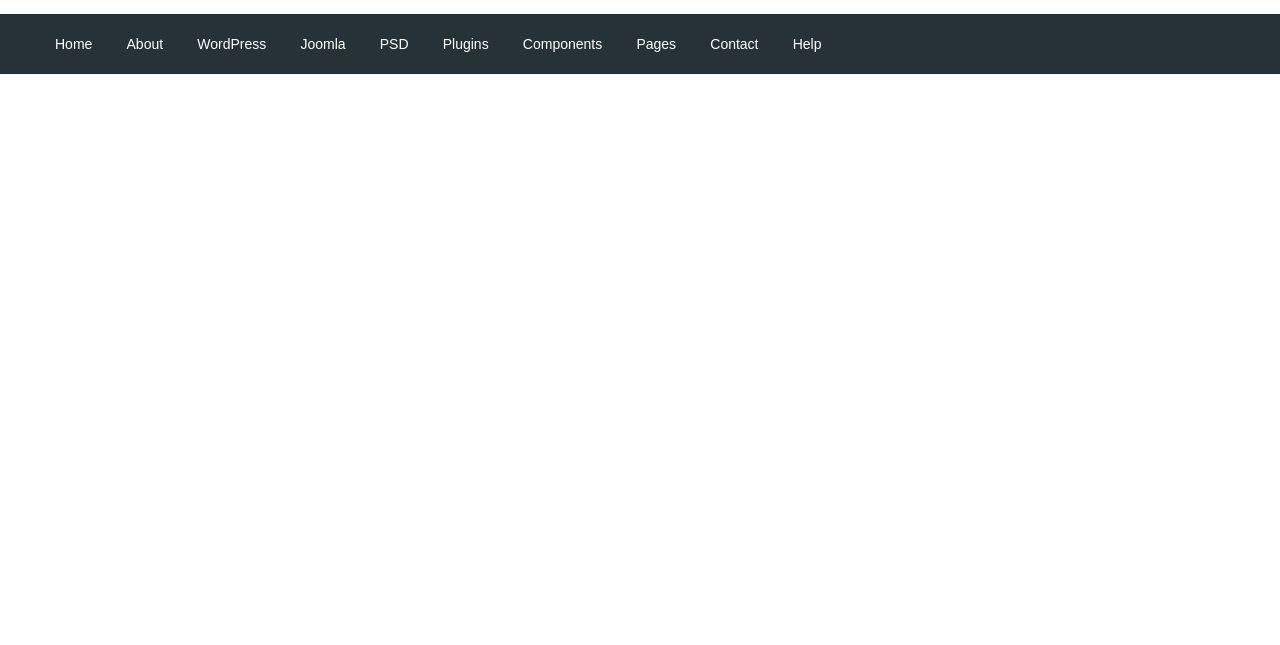
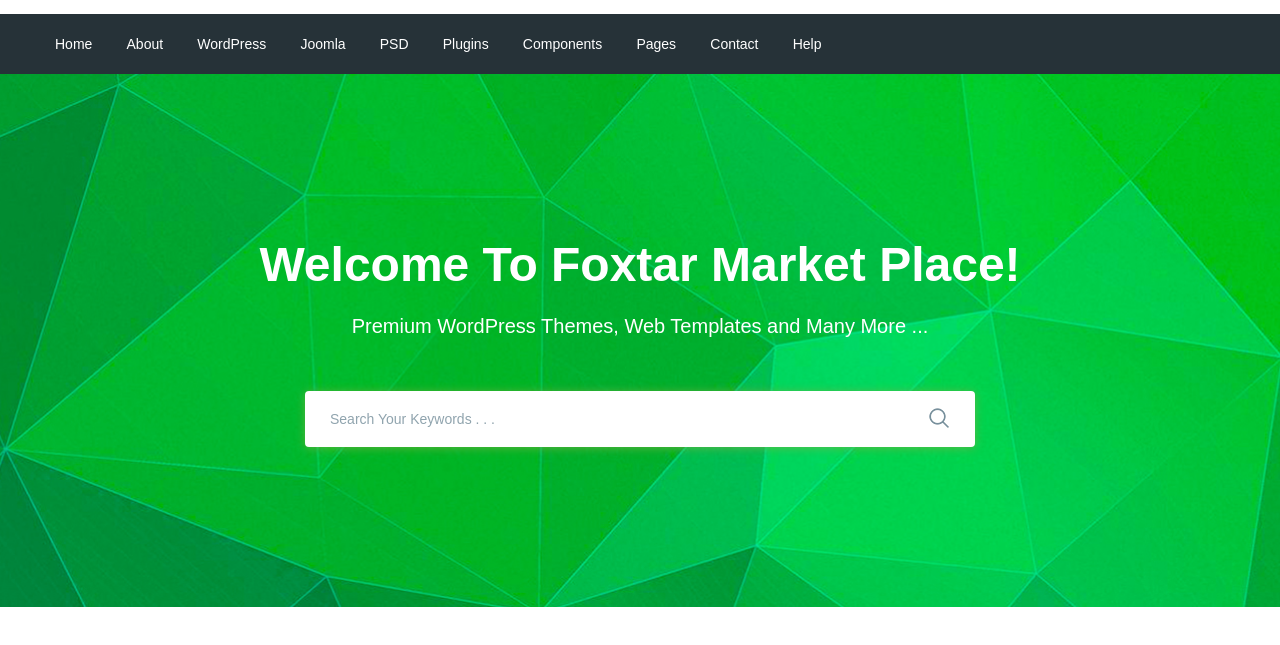
Before and after one commit to Eveyd4fy/moderno, a website: page app/index.html in a window 1280 px wide. Shown: the part 77-722 px from the top of the page. Drawn offline with nearby package versions, Linux system fonts and the light colour scheme; files that its build step writes are made by us from their sources.

Commit message:
added search section

```diff
--- a/app/index.html
+++ b/app/index.html
@@ -98,10 +98,29 @@
 				</nav>
 			</div>
 		</div>
-
-
 	</header>
 
+	<section class="search" style="background-image: url(/images/search-bg.jpg);">
+		<div class="container">
+			<div class="search__inner">
+
+				<div class="search__inner-title">
+					Welcome To Foxtar Market Place!
+				</div>
+				<div class="search__inner-text">
+					Premium WordPress Themes, Web Templates and Many More ...
+				</div>
+				<div class="search__inner-form">
+					<form>
+						<input type="text" placeholder="Search Your Keywords . . ." required>
+						<button type="submit">
+							<img src="images/icons/search.png" alt="">
+						</button>
+					</form>
+				</div>
+			</div>
+		</div>
+	</section>
 
 	<script src="https://ajax.googleapis.com/ajax/libs/jquery/3.5.1/jquery.min.js"></script>
 	<script src="js/libs.min.js"></script>
--- a/app/scss/_global.scss
+++ b/app/scss/_global.scss
@@ -21,11 +21,11 @@
     font-family: 'Roboto-Regular', sans-serif;
     font-weight: 400;
     color: $text;
+    font-size: 15px;
+    line-height: 24px;
 }
 .container {
     max-width: 1200px;
     margin: 0 auto;
     padding: 0 15px;
-    font-size: 15px;
-    line-height: 24px;
 }
--- a/app/scss/style.scss
+++ b/app/scss/style.scss
@@ -1,21 +1,21 @@
-@import 'vars';
-@import 'global';
-@import 'fonts';
+@import "vars";
+@import "global";
+@import "fonts";
 
-.header__top-inner{
+.header__top-inner {
   display: flex;
   justify-content: space-between;
   height: 91px;
   align-items: center;
 }
-.header__text{
+.header__text {
   margin-left: auto;
   margin-right: 50px;
-  span{
+  span {
     color: $red;
   }
 }
-.header__btn{
+.header__btn {
   padding: 4px;
   width: 72px;
   border-radius: 4px;
@@ -23,30 +23,82 @@
   color: white;
   font-size: 12px;
 }
-.header__btn-login{
+.header__btn-login {
   background-color: $green;
 }
-.header__btn-register{
+.header__btn-register {
   background-color: $red;
   margin-left: 7px;
 }
-.header__menu{
+.header__menu {
   background-color: $bg;
 }
-.menu{
+.menu {
   display: flex;
   align-items: center;
   height: 60px;
 }
-.menu__list{
-  li{
+.menu__list {
+  li {
     display: inline-block;
-    & + li{
+    & + li {
       margin-left: 30px;
     }
   }
-  a{
+  a {
     color: white;
     font-size: 14px;
   }
 }
+.search {
+  background-repeat: no-repeat;
+  background-size: cover;
+  background-position: center;
+  min-height: 533px;
+}
+.search__inner {
+  padding: 155px 0 100px;
+  color: white;
+  text-align: center;
+  &-title {
+    font-weight: 700;
+    margin-bottom: 10px;
+    font-size: 48px;
+    line-height: 72px;
+  }
+  &-text {
+    font-weight: 500;
+    margin-bottom: 50px;
+    font-size: 20px;
+    line-height: 30px;
+  }
+  &-form {
+    max-width: 670px;
+    margin: 0 auto;
+    position: relative;
+    input {
+      display: block;
+      width: 100%;
+      box-shadow: 0px 1px 10px 0px rgba(124, 178, 64, 0.75);
+      border-radius: 4px;
+      height: 56px;
+      border: none;
+      font-weight: 500;
+      font-size: 14px;
+      line-height: 30px;
+      padding-left: 25px;
+      padding-right: 60px;
+      &::placeholder {
+        color: #90a4ae;
+        font-weight: 500;
+      }
+    }
+    button{
+      position: absolute;
+      border: none;
+      background-color: transparent;
+      right: 20px;
+      top: 16px;
+    }
+  }
+}
```
Also changed, not shown: app/images/icons/search.png (added), app/images/search-bg.jpg (added).
